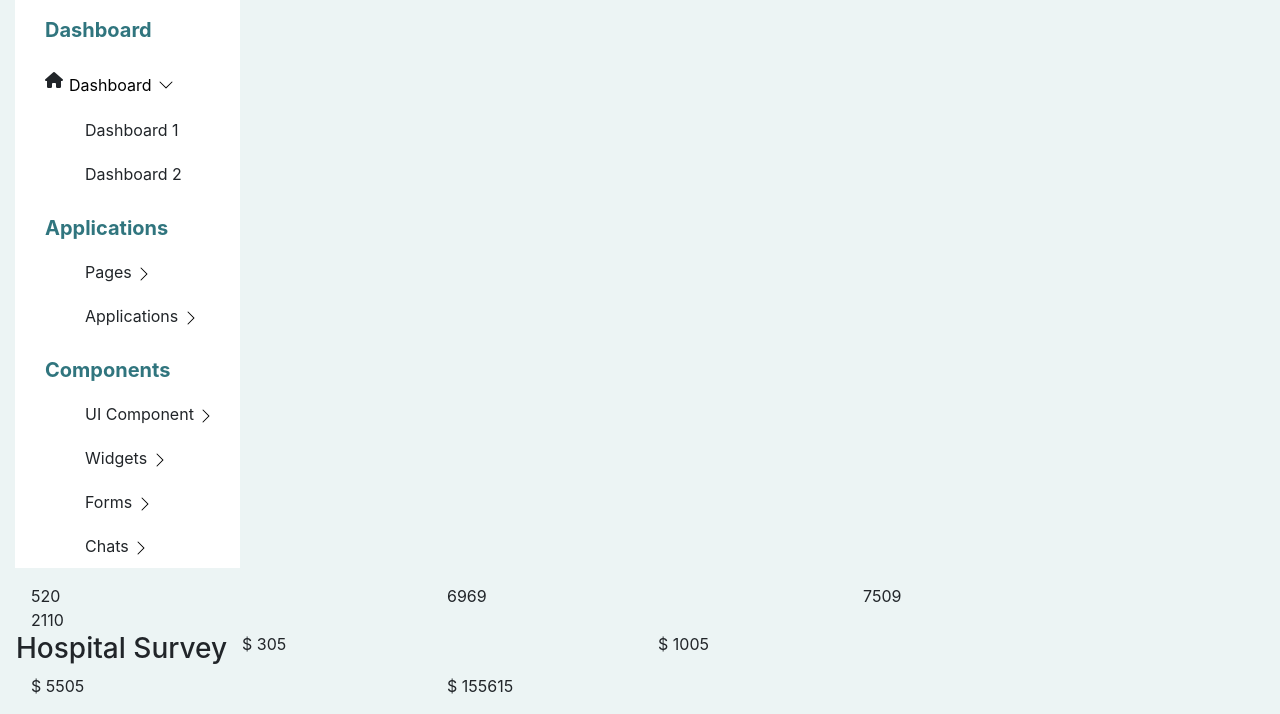
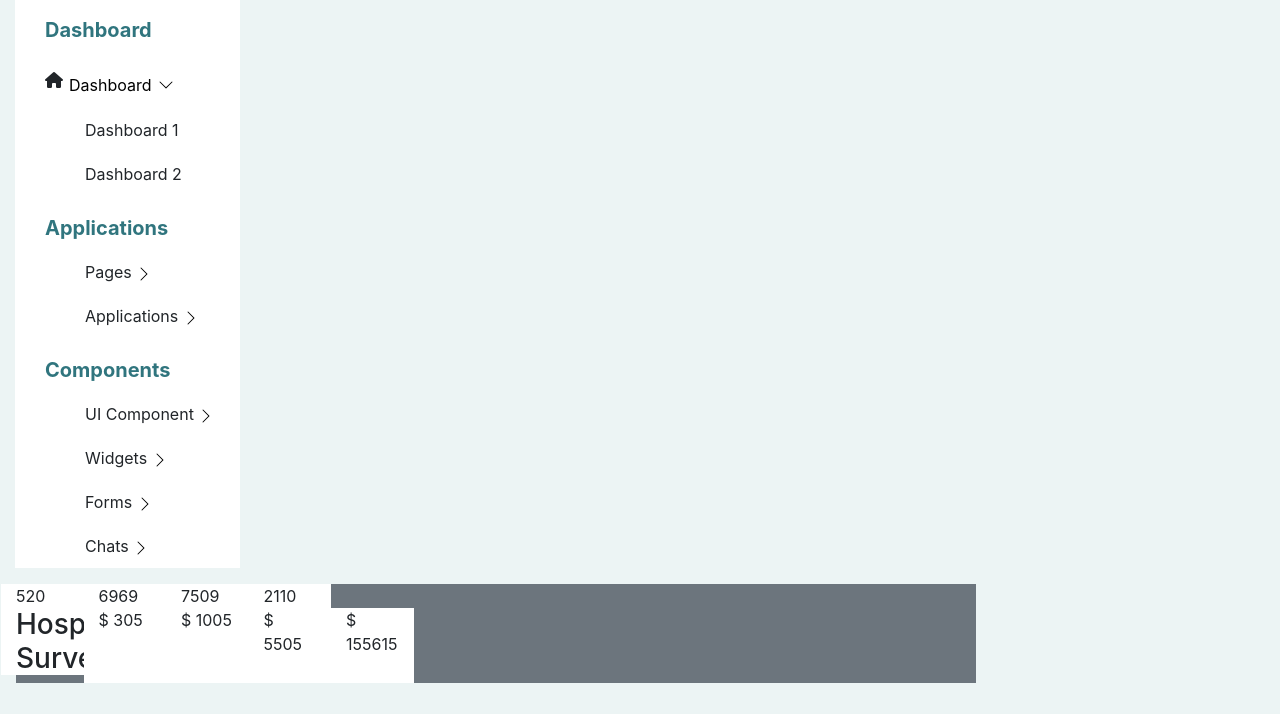
Before and after one commit to SafiraSoft1/Dashboard, a website: page index.html in a window 1280 px wide. Shown: the part 132-846 px from the top of the page. After the commit the page ends 815 px from the top, so only its background shows below. Drawn offline with Linux system fonts and the light colour scheme.

Commit message:
Alterado cor de fundo das divs.

```diff
--- a/paginas/fundamentos.html
+++ b/paginas/fundamentos.html
@@ -1,15 +1,15 @@
-<div class="container-fluid">
+<div class="position-absolute top-0 end-0 w-75 bg-secondary">
     <div class="row">
-        <div class="col-4">520</div>
-        <div class="col-4">6969</div>
-        <div class="col-4">7509</div>
-        <div class="col-4">2110</div>
+        <div class="col-1 bg-white">520</div>
+        <div class="col-1 bg-white">6969</div>
+        <div class="col-1 bg-white">7509</div>
+        <div class="col-1 bg-white">2110</div>
     </div>
     <div class="row">
-        <h3>Hospital Survey</h3>
-        <div class="col-4">$ 305</div>
-        <div class="col-4">$ 1005</div>
-        <div class="col-4">$ 5505</div>
-        <div class="col-4">$ 155615</div>
+        <h3 class="col-1 bg-white">Hospital Survey</h3>
+        <div class="col-1 bg-white">$ 305</div>
+        <div class="col-1 bg-white">$ 1005</div>
+        <div class="col-1 bg-white">$ 5505</div>
+        <div class="col-1 bg-white">$ 155615</div>
     </div>
 </div>
```
